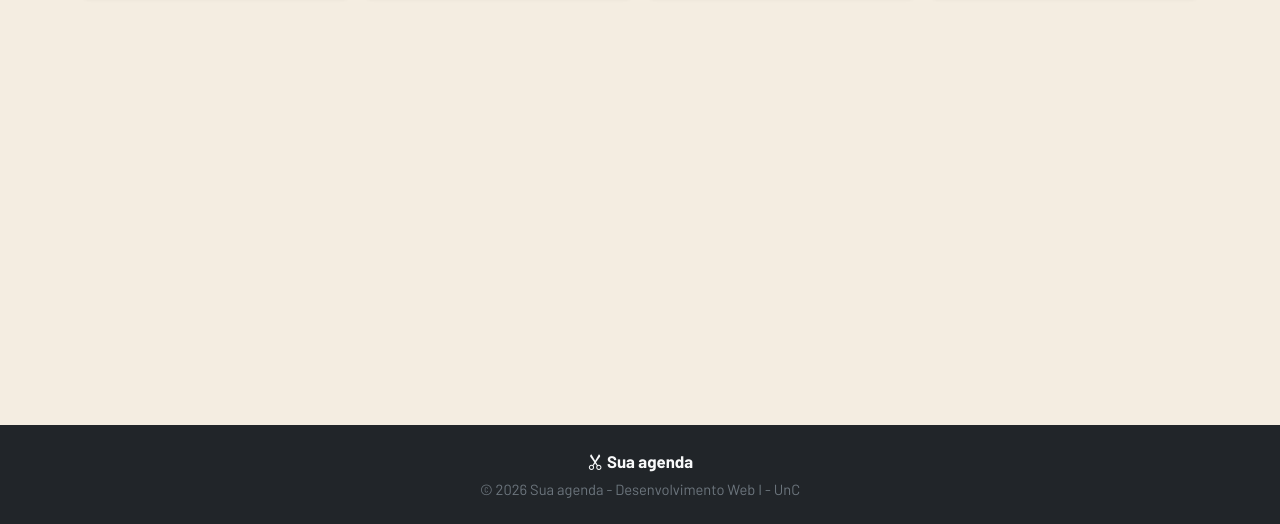
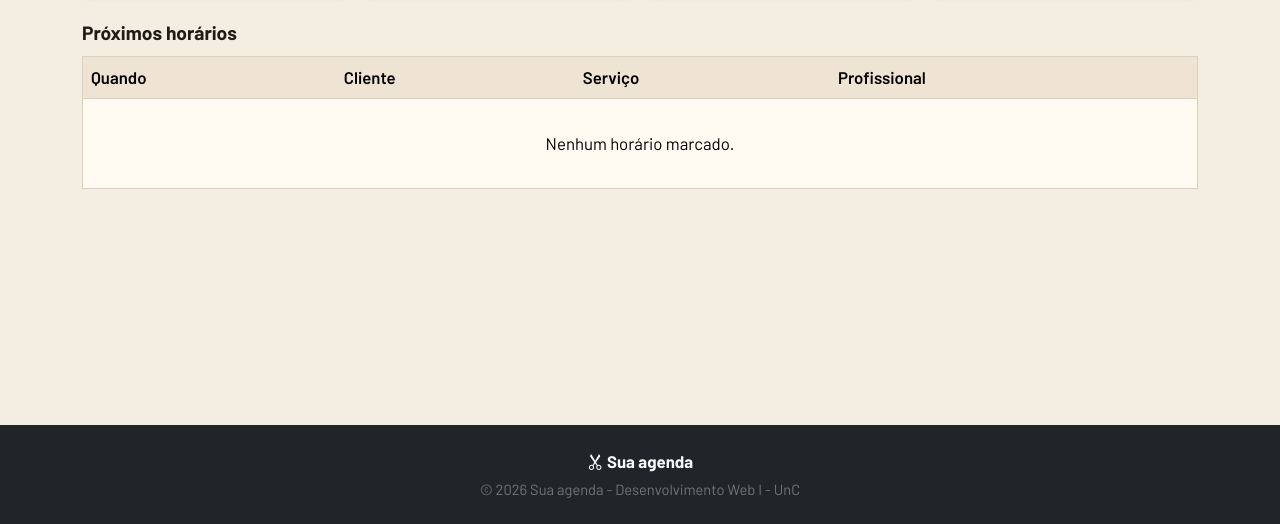
Before and after one commit to Winharsky/agenda_bona, a plain HTML site: page index.html in a window 1280 px wide. Shown: the part 276-800 px from the top of the page. Drawn offline with nearby package versions, Linux system fonts and the light colour scheme.

Commit message:
feat: implementa proximos horarios

```diff
--- a/index.html
+++ b/index.html
@@ -77,6 +77,16 @@
                         <p class="indicador-valor" id="taxaCancelamento">0%</p>
                     </div>
                 </div>
+            </div>
+
+            <h2 class="subtitulo">Próximos horários</h2>
+            <div class="table-responsive">
+                <table class="table tabela align-middle">
+                    <thead>
+                        <tr><th>Quando</th><th>Cliente</th><th>Serviço</th><th>Profissional</th></tr>
+                    </thead>
+                    <tbody id="listaProximos"></tbody>
+                </table>
             </div>
         </section>
 
```
